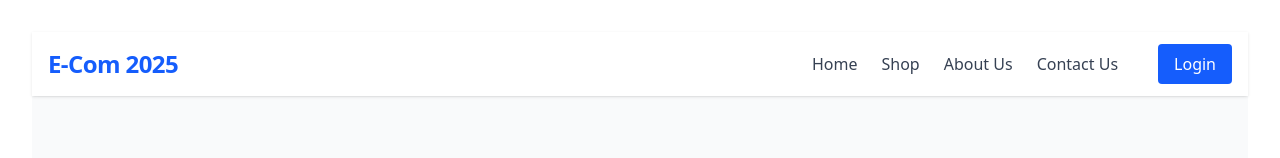
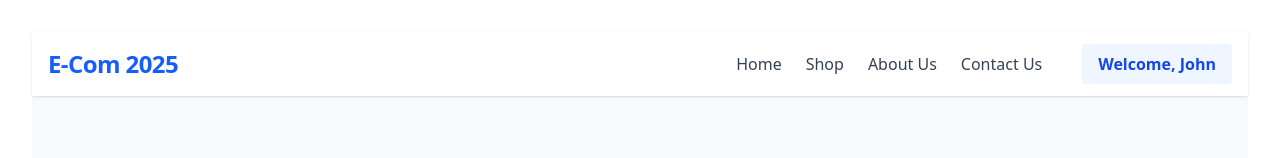
Before and after one commit to sovoessi/e-com-2025-client, a React (Vite) app: page / in a window 1280 px wide. Shown: the top 158 px of the page. Built offline with nearby package versions, Linux system fonts and the light colour scheme; no server answers.

Commit message:
updated navbar with user welcome

```diff
--- a/src/components/Navbar.jsx
+++ b/src/components/Navbar.jsx
@@ -1,8 +1,15 @@
 import React from "react";
 import { Link } from "react-router-dom";
 
+// Simulated user authentication state (replace with real auth logic)
+const mockUser = {
+	// Set to null if not logged in, or { name: "John Doe" } if logged in
+	name: "John Doe",
+};
+
 const Navbar = () => {
     const [open, setOpen] = React.useState(false);
+    const user = mockUser; // Replace with context or real auth state
 
     return (
         <nav className='bg-white shadow sticky top-0 z-50'>
@@ -69,12 +76,18 @@ const Navbar = () => {
                     >
                         Contact Us
                     </Link>
+                    {user && user.name ? (
+                        <span className='ml-4 px-4 py-2 bg-blue-50 text-blue-700 rounded font-semibold'>
+                            Welcome, {user.name.split(" ")[0]}
+                        </span>
+                    ) : (
                         <Link
-						to='/login'
+                            to='/shop/login'
                             className='ml-4 px-4 py-2 bg-blue-600 text-white rounded hover:bg-blue-700 transition'
                         >
                             Login
                         </Link>
+                    )}
                 </div>
             </div>
             {/* Mobile Menu */}
@@ -109,13 +122,19 @@ const Navbar = () => {
                         >
                             Contact Us
                         </Link>
+                        {user && user.name ? (
+                            <span className='block mt-2 px-4 py-2 bg-blue-50 text-blue-700 rounded font-semibold'>
+                                Welcome, {user.name.split(" ")[0]}
+                            </span>
+                        ) : (
                             <Link
-							to='/login'
+                                to='/shop/login'
                                 className='block mt-2 px-4 py-2 bg-blue-600 text-white rounded hover:bg-blue-700 transition'
                                 onClick={() => setOpen(false)}
                             >
                                 Login
                             </Link>
+                        )}
                     </div>
                 </div>
             )}
```
Lines whose indentation alone changed are shown as unchanged.
